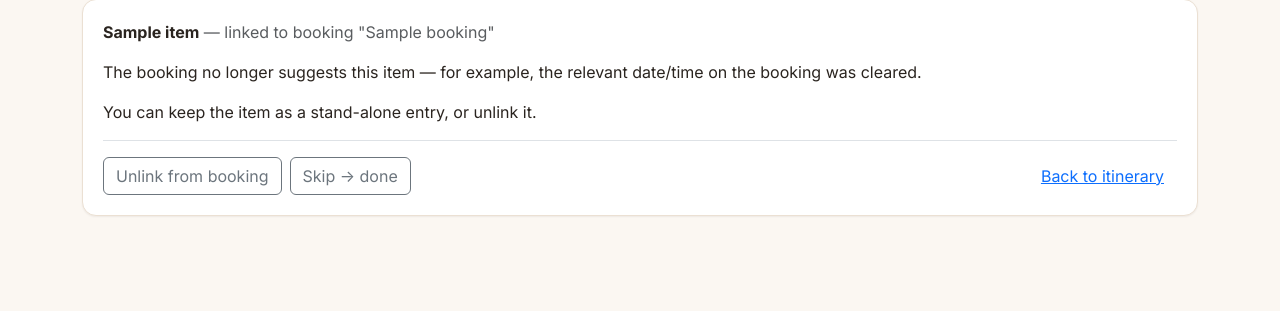
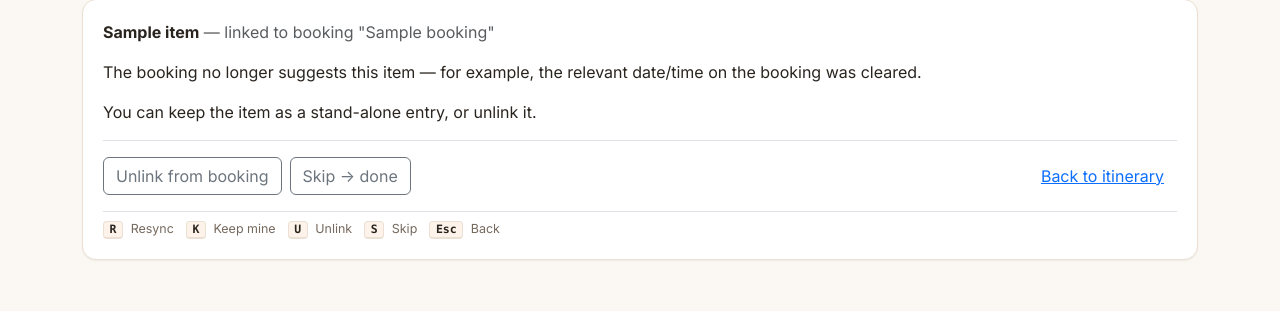
Before and after one commit to jsoash-home/Trip-Planner, a Flask app: page /trips/1/itinerary/drift-review/item/1 in a window 1280 px wide. Shown: the part 174-485 px from the top of the page. Run offline with Flask 3, Linux system fonts and the light colour scheme; a user stored in the database is signed in; tables that the repository leaves empty hold one stand-in row (values such as "Sample post"); grey boxes marked "Sample" are stand-in pictures; parts of the project's set-up code (start-up, migrations or seed data) failed here and were passed over.

Commit message:
feat: keyboard shortcuts and hint row on drift review wizard
Co-Authored-By: Claude Sonnet 4.6 <noreply@anthropic.com>

```diff
--- a/static/css/app.css
+++ b/static/css/app.css
@@ -974,3 +974,28 @@ html, body {
 .itin-drift-pill .bi {
   font-size: 0.8em;
 }
+
+/* Keyboard-shortcut hint row — shown on the drift review wizard step. */
+.vp-shortcut-hint {
+  font-size: 0.78rem;
+  color: var(--vp-text-muted);
+  display: flex;
+  flex-wrap: wrap;
+  gap: 0.75rem;
+  align-items: center;
+}
+.vp-shortcut-hint kbd {
+  display: inline-block;
+  min-width: 1.4em;
+  padding: 0.1rem 0.35rem;
+  margin-right: 0.25rem;
+  font-family: ui-monospace, SFMono-Regular, Menlo, monospace;
+  font-size: 0.72rem;
+  font-weight: 600;
+  color: var(--vp-text);
+  background-color: var(--vp-surface-2);
+  border: 1px solid var(--vp-border);
+  border-bottom-width: 2px;
+  border-radius: 4px;
+  line-height: 1;
+}
--- a/templates/drift_review_item.html
+++ b/templates/drift_review_item.html
@@ -58,5 +58,39 @@
       Back to itinerary
     </a>
   </div>
+
+  <div class="vp-shortcut-hint mt-3 pt-2 border-top">
+    <span><kbd>R</kbd> Resync</span>
+    <span><kbd>K</kbd> Keep mine</span>
+    <span><kbd>U</kbd> Unlink</span>
+    <span><kbd>S</kbd> Skip</span>
+    <span><kbd>Esc</kbd> Back</span>
+  </div>
 </div>
 {% endblock %}
+
+{% block scripts %}
+<script>
+  (function () {
+    var map = { r: 'resync-btn', k: 'keep-btn', u: 'unlink-btn', s: 'skip-link' };
+    document.addEventListener('keydown', function (e) {
+      // Skip when the user is typing in a form field.
+      if (e.target.matches('input, textarea, select, [contenteditable]')) return;
+      // Skip on modifier keys (don't intercept Cmd-R / Ctrl-R reload).
+      if (e.ctrlKey || e.metaKey || e.altKey) return;
+      if (e.key === 'Escape') {
+        e.preventDefault();
+        var backLink = document.getElementById('back-link');
+        if (backLink) backLink.click();
+        return;
+      }
+      var id = map[e.key.toLowerCase()];
+      if (!id) return;
+      var el = document.getElementById(id);
+      if (!el) return;  // Button is hidden (orphan case) — do nothing.
+      e.preventDefault();
+      el.click();  // works for both <button type=submit> and <a>
+    });
+  })();
+</script>
+{% endblock %}
```
Also changed, not shown: tests/test_routes.py (+15 -0 lines).
